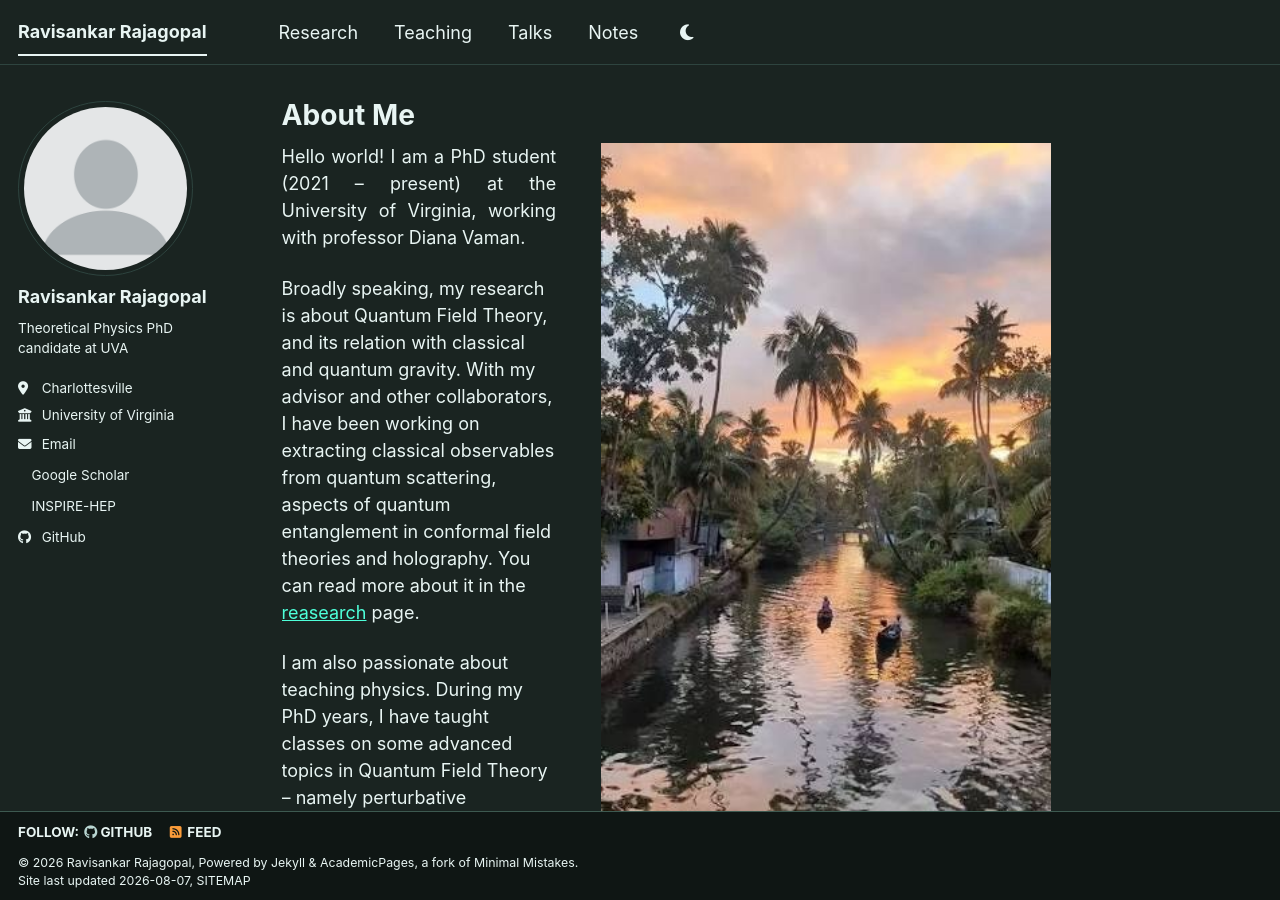
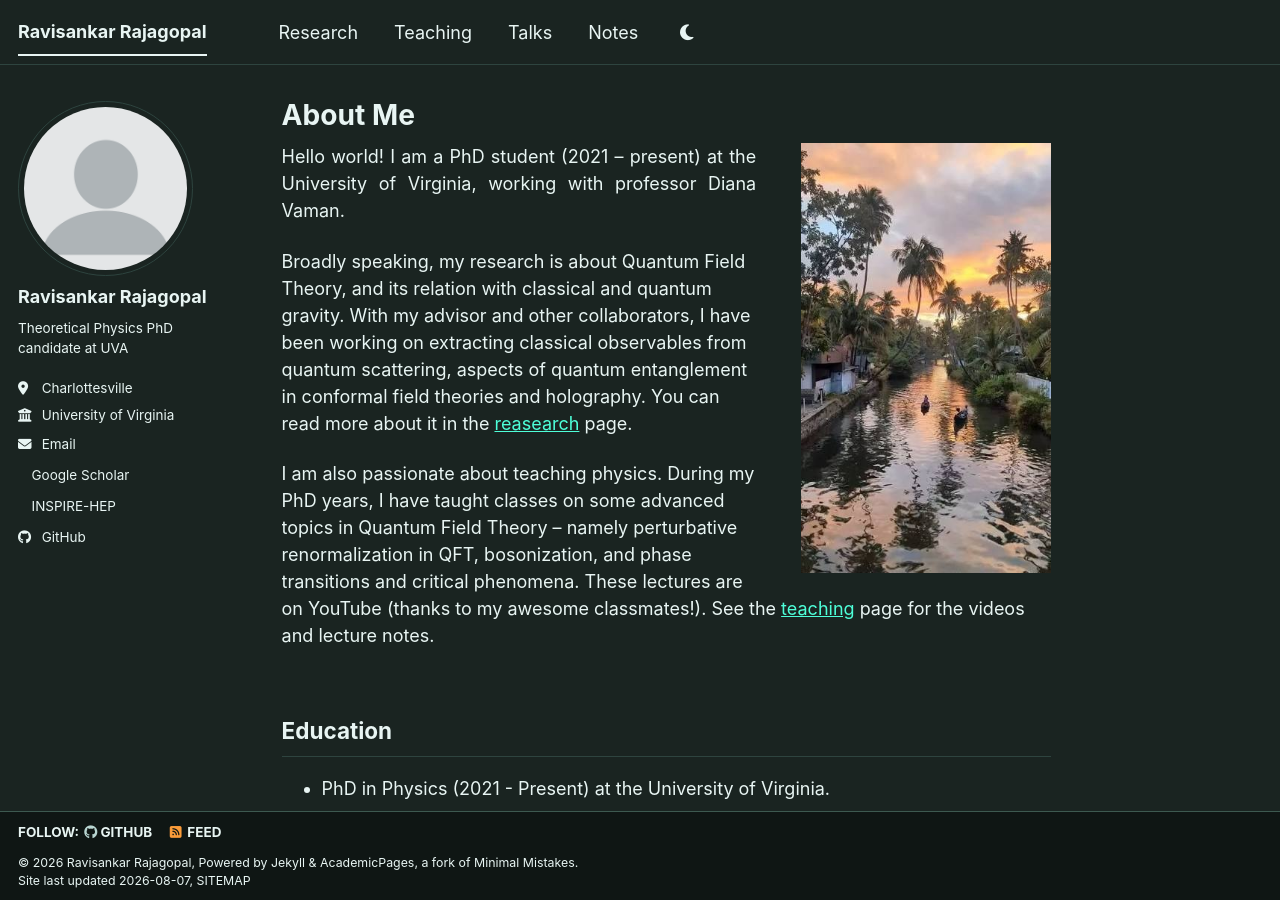
Before and after one commit to ravisankar712/ravisankar712.github.io, a Jekyll site: the page built from _pages/about.html, in a window 1280 px wide and 900 px high. Built offline with Jekyll 4.4.1, drawn with Linux system fonts in a browser that asks for light colours; a style sheet for code colours, icons or effects is not loaded.

Commit message:
Update about.html

```diff
--- a/_pages/about.html
+++ b/_pages/about.html
@@ -8,7 +8,7 @@ redirect_from:
 ---
 
 <div style="overflow: hidden;">
-  <img src="/images/ekd.jpeg" style="float: right; margin: 0 0 10px 45px; width: 450px;">
+  <img src="/images/ekd.jpeg" style="float: right; margin: 0 0 10px 45px; width: 250px;">
   <p style="text-align: justify;">
     Hello world! I am a PhD student (2021 – present) at the University of Virginia, working with professor Diana Vaman.
 <p>
```
